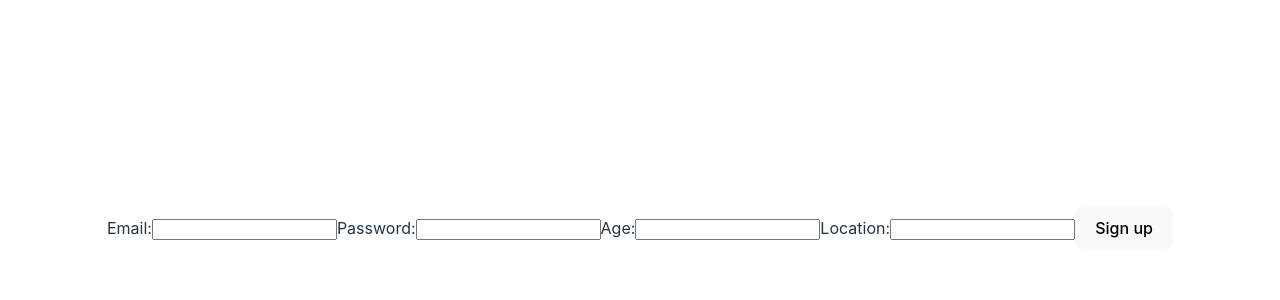
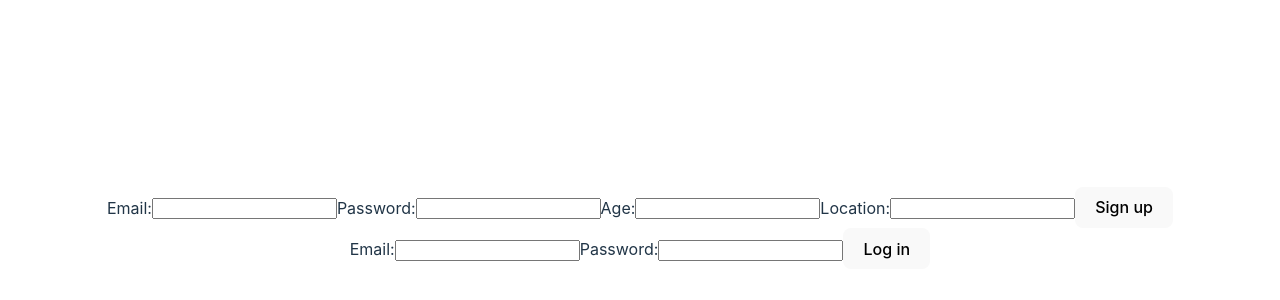
Before and after one commit to danieskka/Desafio-Tripulaciones, a React (Vite) app in the folder client/: page / in a window 1280 px wide. Shown: the part 172-472 px from the top of the page. Built offline with nearby package versions, Linux system fonts and the light colour scheme.

Commit message:
fix/cookie

```diff
--- a/client/src/App.jsx
+++ b/client/src/App.jsx
@@ -8,13 +8,22 @@ function App() {
 
   const handleSignup = async (data) => {
     try {
-      await axios.post("http://localhost:3000/signup", data);
+      await axios.post("/signup", data);
+    } catch (error) {
+      console.log("Error:", error);
+    }
+  };
+
+  const handleLogin = async (data) => {
+    try {
+      await axios.post("/login", data);
     } catch (error) {
       console.log("Error:", error);
     }
   };
 
   return (
+    <>
       <form onSubmit={handleSubmit(handleSignup)} className="sign-up-form">
         <label>Email:</label>
         <input type="email" {...register("email", { required: true })} />
@@ -30,6 +39,17 @@ function App() {
 
         <button type="submit">Sign up</button>
       </form>
+
+      <form onSubmit={handleSubmit(handleLogin)}  className="sign-up-form">
+        <label>Email:</label>
+        <input type="email" {...register("email", { required: true })} />
+
+        <label>Password:</label>
+        <input type="password" {...register("password", { required: true })} />
+
+        <button type="submit">Log in</button>
+      </form>
+    </>
   )
 }
 
```
Lines whose indentation alone changed are shown as unchanged.
